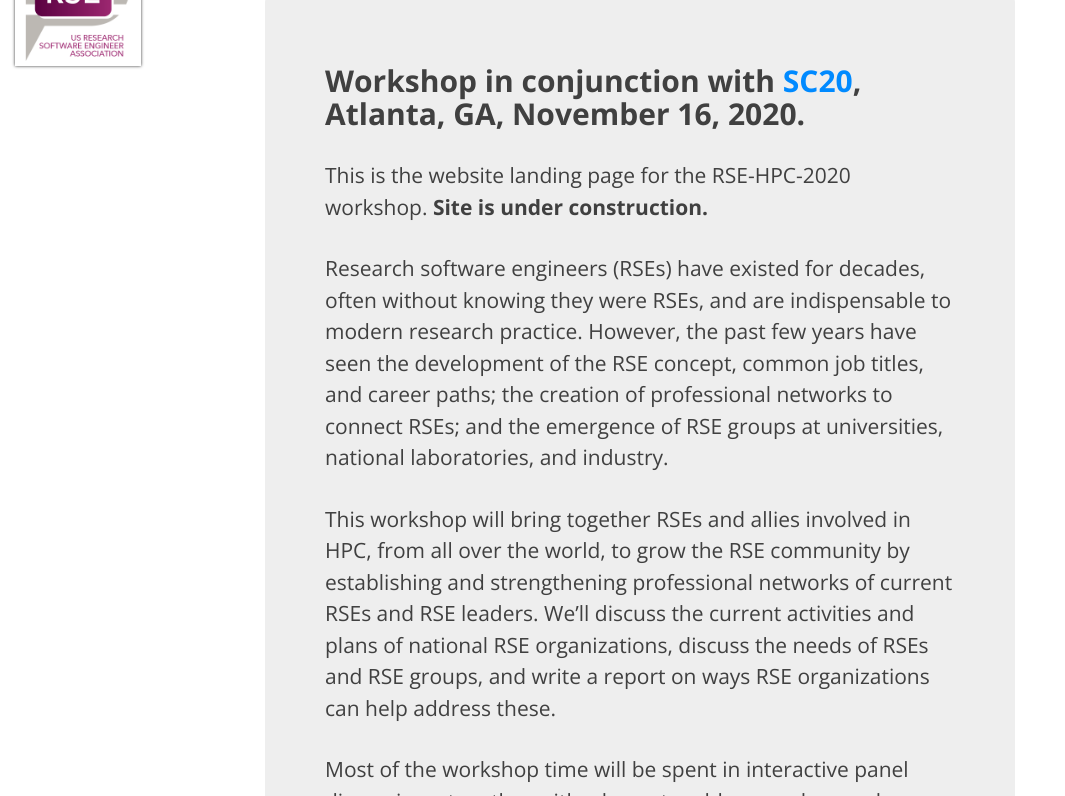
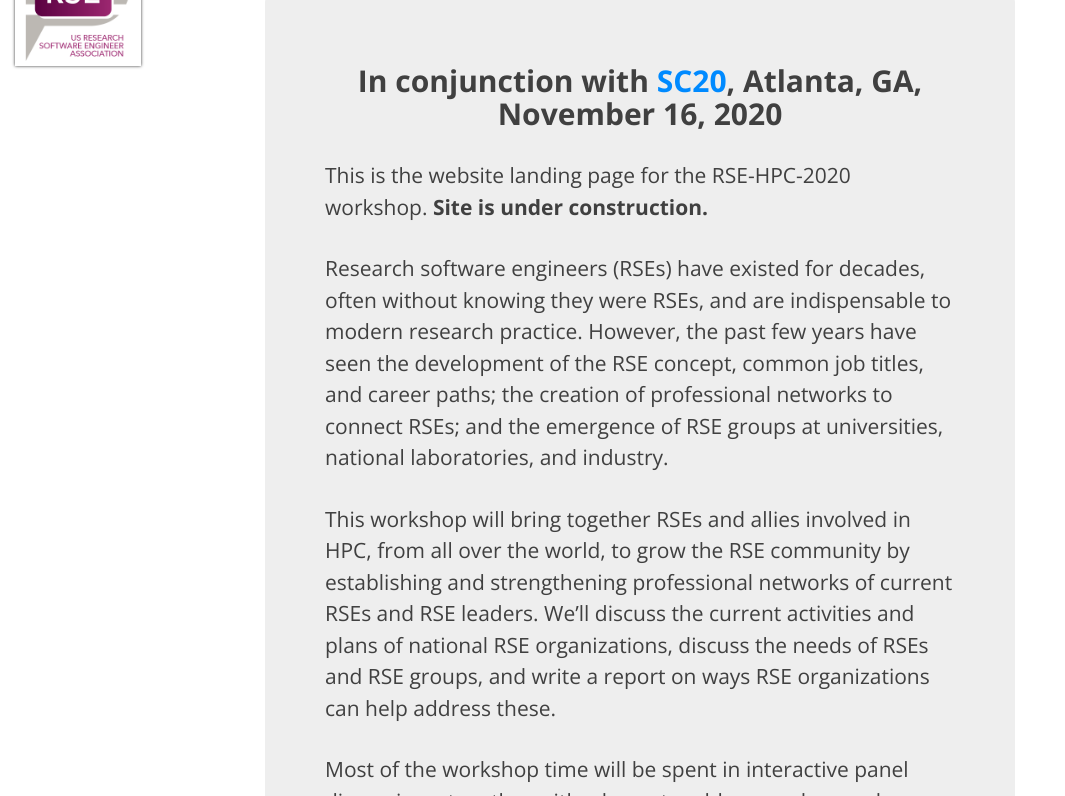
Before and after one commit to USRSE/rse-hpc-2020, a Jekyll site: the page built from index.html, in a window 1280 px wide and 900 px high, cut to the strip 104-900 px from the top of the window. Shown: the whole strip, without its empty margins (0-1065 px from the left). Built offline with Jekyll 4.4.1, drawn with Linux system fonts in a browser that asks for light colours; nearby versions of some CDN libraries; the list of posts is cut into pages by our own code.

Commit message:
Fix format for "in conjunction" line

```diff
--- a/index.html
+++ b/index.html
@@ -8,10 +8,10 @@ fb-img:
 
 
 <div class="main-explain-area jumbotron">
-  <h2> Workshop in conjunction with <a
-  href='https://sc20.supercomputing.org'>SC20</a>,
-  Atlanta, GA, November 16, 2020.
-  </h2>
+  <h2><center>In conjunction with
+  <a href='https://sc20.supercomputing.org'>SC20</a>,
+  Atlanta, GA, November 16, 2020
+  </center></h2>
 
   <p>
   This is the website landing page for the RSE-HPC-2020 workshop.
```
